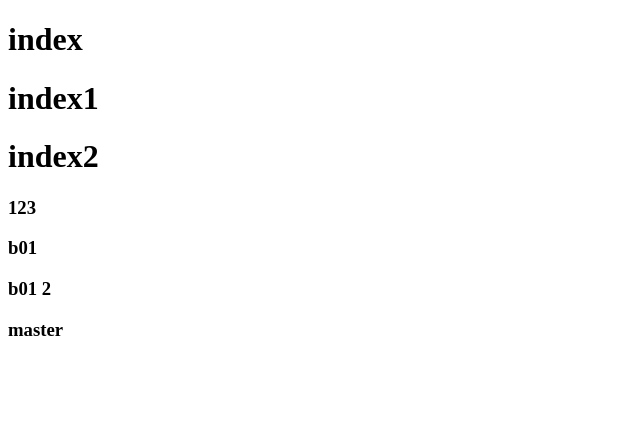
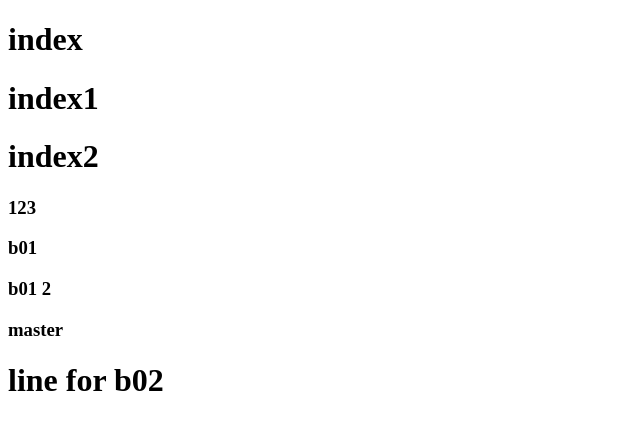
Before and after one commit to Safahmed970/s, a plain HTML site: page index.html in a window 1280 px wide. Shown: the whole page, without its empty margins (0-640 px from the left). Drawn offline with Linux system fonts and the light colour scheme.

Commit message:
add line b02

```diff
--- a/index.html
+++ b/index.html
@@ -14,5 +14,6 @@
     <h3>b01</h3>
     <h3>b01 2</h3>
     <h3>master</h3>
+    <h1>line for b02</h1>
 </body>
 </html>
```
